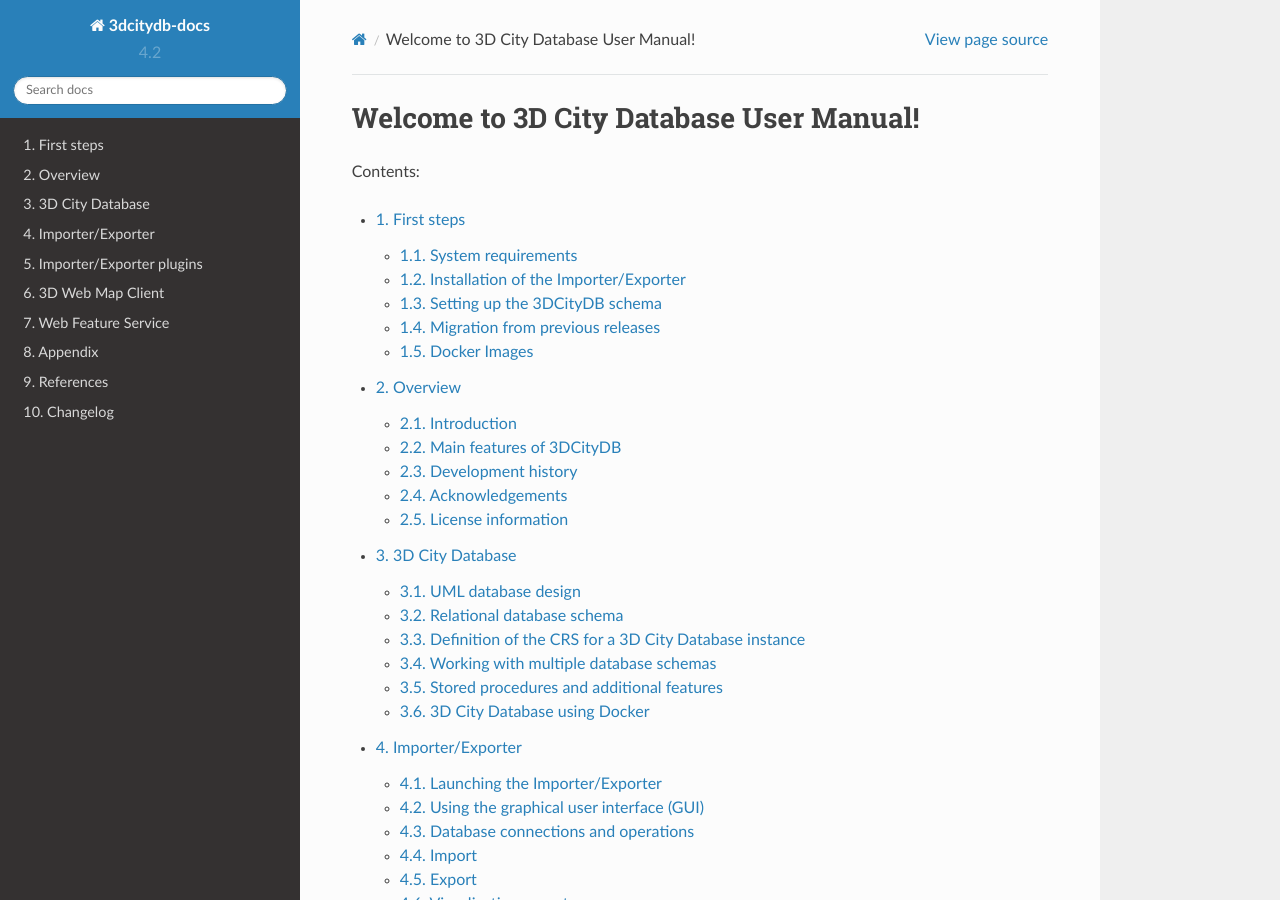
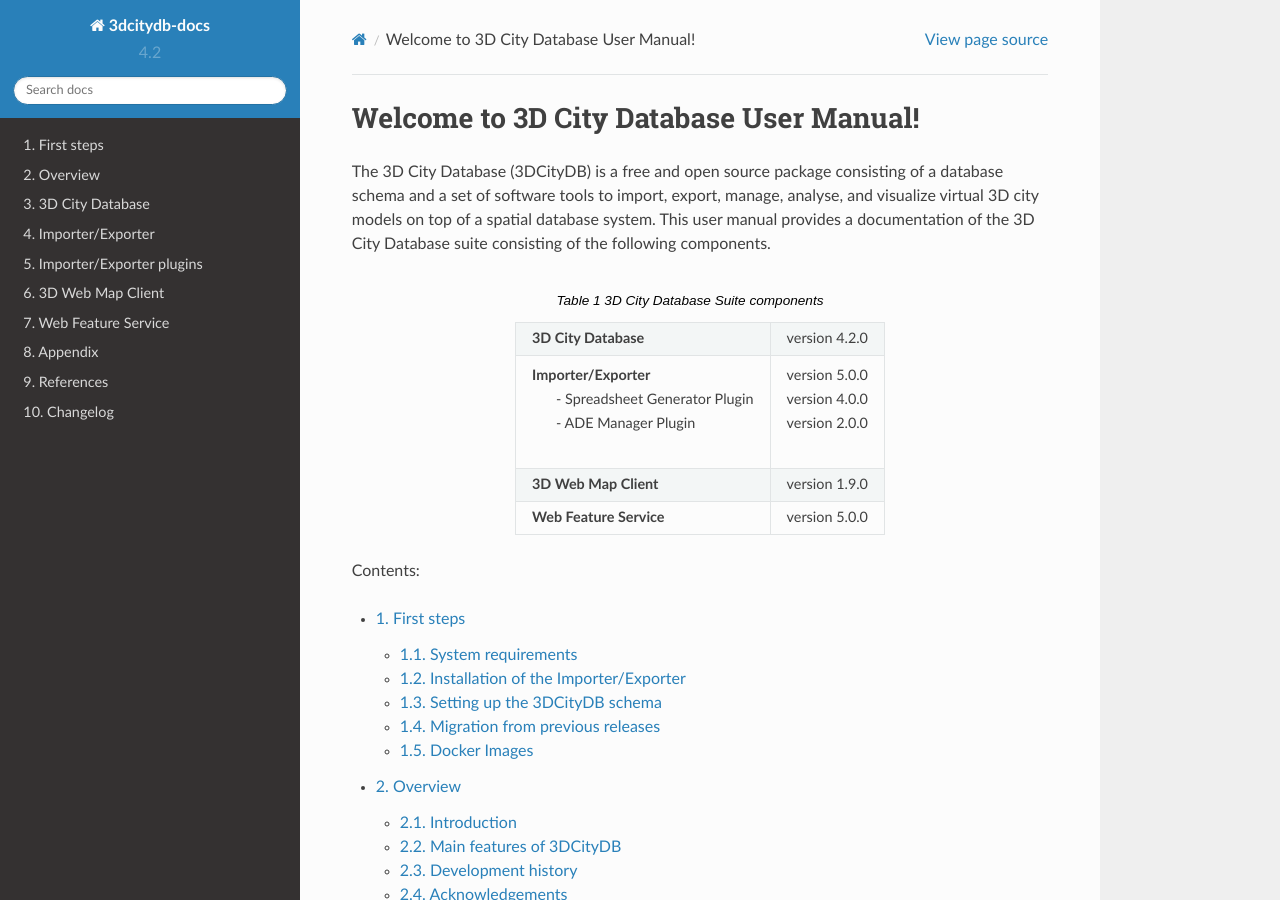
Before and after one commit to 3dcitydb/3dcitydb-docs, a Sphinx documentation site: the page built from source/index.rst, in a window 1280 px wide and 900 px high. Built offline with Sphinx 7.4.7 and the Read the Docs theme 2.0.0, drawn with Linux system fonts in a browser that asks for light colours.

Commit message:
minor change

```diff
--- a/source/3dcitydb/index.rst
+++ b/source/3dcitydb/index.rst
@@ -1,3 +1,5 @@
+.. _3dcitydb_chapter:
+
 3D City Database
 ================
 
--- a/source/index.rst
+++ b/source/index.rst
@@ -1,5 +1,28 @@
 Welcome to 3D City Database User Manual!
 ========================================
+
+The 3D City Database (3DCityDB) is a free and open source package consisting
+of a database schema and a set of software tools to import, export, manage, analyse,
+and visualize virtual 3D city models on top of a spatial database system.
+This user manual provides a documentation of the 3D City Database suite consisting
+of the following components.
+
+.. list-table:: 3D City Database Suite components
+   :align: center
+   :widths: auto
+
+   * - **3D City Database**
+     - version 4.2.0
+   * - | **Importer/Exporter**
+       |  - Spreadsheet Generator Plugin
+       |  - ADE Manager Plugin
+     - | version 5.0.0
+       | version 4.0.0
+       | version 2.0.0
+   * - **3D Web Map Client**
+     - version 1.9.0
+   * - **Web Feature Service**
+     - version 5.0.0
 
 Contents:
 
```
Also changed, not shown: source/first-steps/index.rst (+2 -5 lines).
